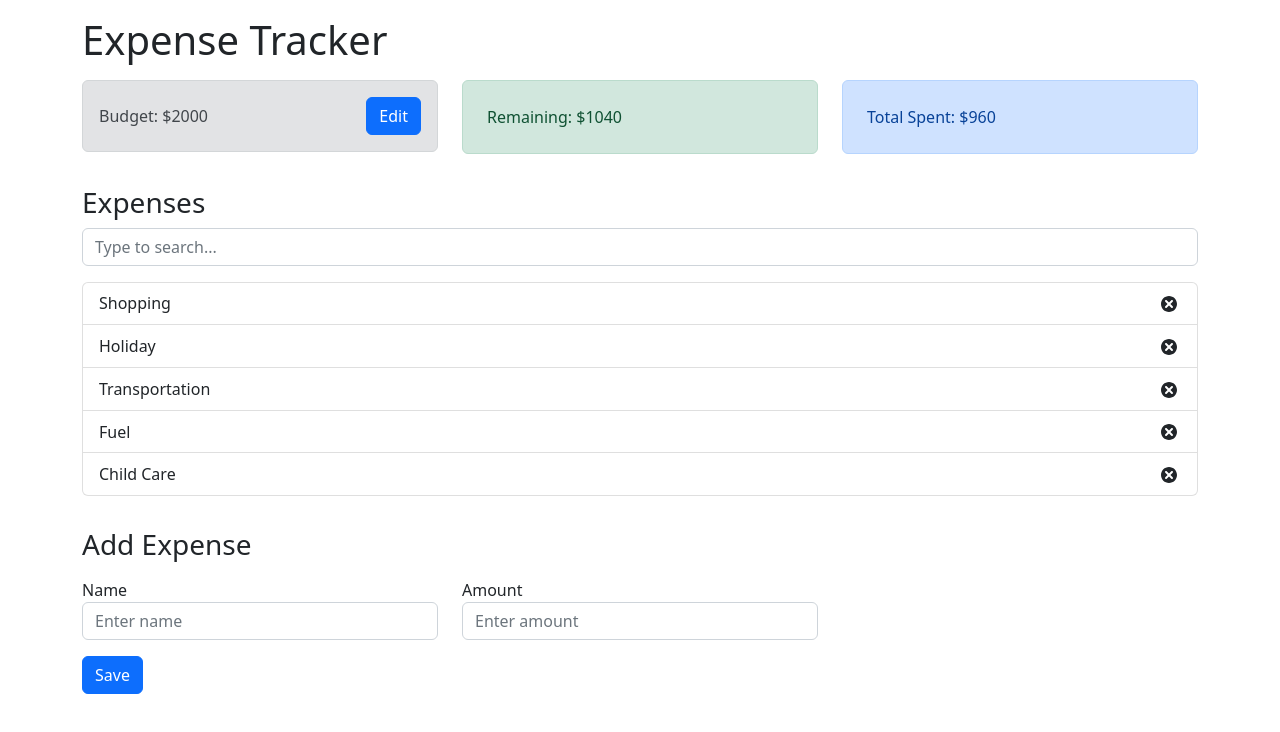
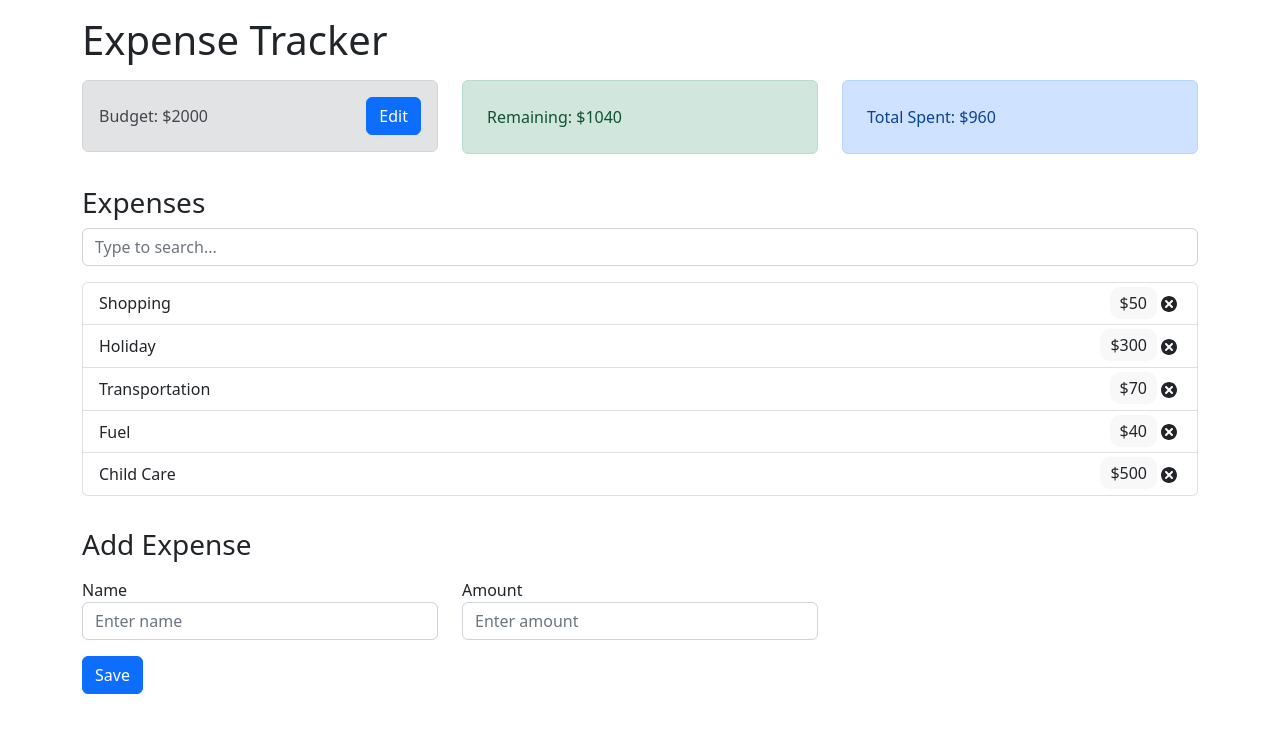
Before and after one commit to sanils2002/Expense-Tracker-with-React, a React (Create React App) app: page / in a window 1280 px wide. Shown: the top 732 px of the page. Built offline with nearby package versions, Linux system fonts and the light colour scheme.

Commit message:
Final Commit

```diff
--- a/src/components/ExpenseItem.js
+++ b/src/components/ExpenseItem.js
@@ -16,7 +16,7 @@ const ExpenseItem = (props) => {
 		<li class='list-group-item d-flex justify-content-between align-items-center'>
 			{props.name}
 			<div>
-				<span class='badge badge-dark'>${props.cost}</span>
+				<span className='priceDiv' style={{paddingRight:'10px',paddingLeft:'10px',paddingTop:'5px',paddingBottom:'5px',backgroundColor:'#F8F8F8',borderRadius:'10px'}}>${props.cost}</span>
 				<TiDelete size='1.5em' onClick={handleDeleteExpense} />
 			</div>
 		</li>
```
